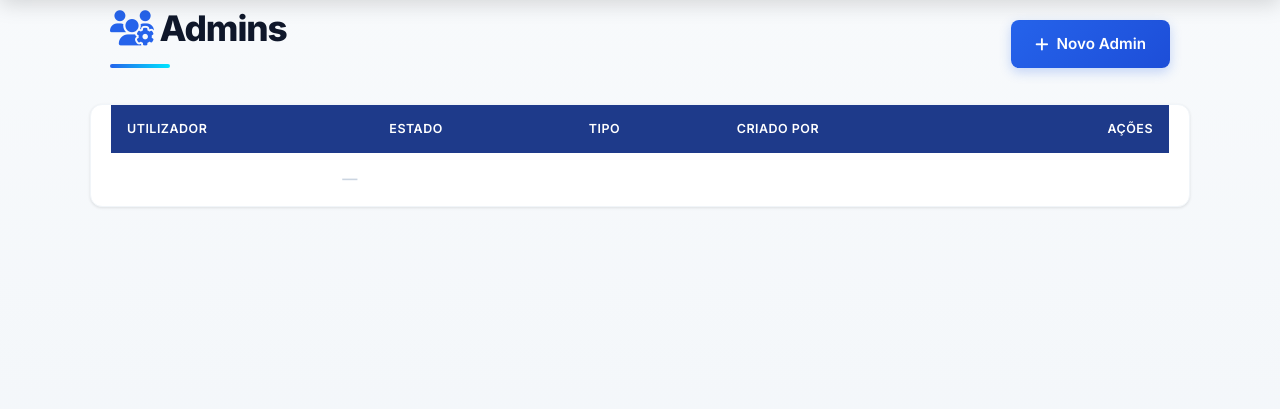
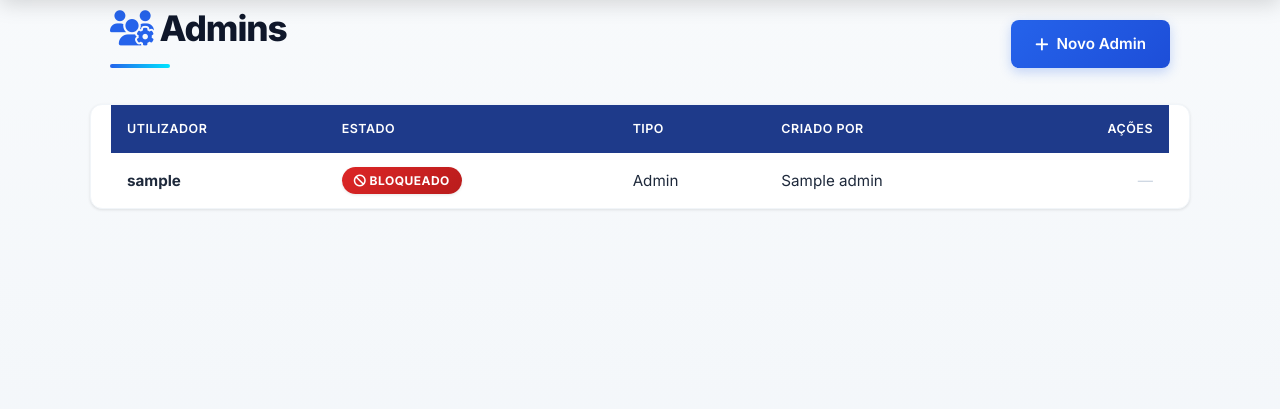
Before and after one commit to melphystec-eng/sistem-alfaiataria, a Flask app: page /admin/admins in a window 1280 px wide. Shown: the part 67-476 px from the top of the page. Run offline with Flask 3, Linux system fonts and the light colour scheme; the visitor is signed in with stand-in values (Sample User, id 1); a database or web service that is not in the repository returns one stand-in record (values such as "Sample title"); data that the repository does not hold is empty; parts of the project's set-up code (start-up, migrations or seed data) failed here and were passed over; some libraries are stand-ins or nearby versions.

Commit message:
Ajuste 07

```diff
--- a/app.py
+++ b/app.py
@@ -527,8 +527,9 @@ def admin_admin_novo():
 
         cur.execute(
             "INSERT INTO admin(username, password_hash, ativo, is_super, criado_por, criado_em) "
-            "VALUES (%s, %s, TRUE, FALSE, %s, %s)",
-            (u, generate_password_hash(p), session["admin_id"], datetime.now()))
+            "VALUES (%s, %s, %s, %s, %s, %s)",
+            (u, generate_password_hash(p), True, False, session["admin_id"], datetime.now())
+        )
         db.commit()
         registar_log("admin_criado", f"novo_admin={u}")
         flash(f"Administrador '{u}' criado.")
@@ -559,13 +560,17 @@ def admin_bloquear(id):
         flash("Só pode bloquear administradores que criou.")
         return redirect(url_for("admin_admins"))
 
-    novo = not alvo["ativo"]  # Inverte o valor booleano
-    cur.execute("UPDATE admin SET ativo=%s WHERE id=%s", (novo, id))
+    # Inverte o estado atual (Se está True, passa a False)
+    novo_estado = not alvo["ativo"]
+
+    cur.execute("UPDATE admin SET ativo=%s WHERE id=%s", (novo_estado, id))
     db.commit()
 
-    acao = "admin_desbloqueio" if novo else "admin_bloqueio"
+    acao = "admin_desbloqueio" if novo_estado else "admin_bloqueio"
     registar_log(acao, f"alvo={alvo['username']}")
-    flash(f"Admin '{alvo['username']}' {'desbloqueado' if novo else 'bloqueado'}.")
+
+    status_msg = "desbloqueado" if novo_estado else "bloqueado"
+    flash(f"Admin '{alvo['username']}' {status_msg} com sucesso.")
     return redirect(url_for("admin_admins"))
 
 
--- a/templates/admin_admins.html
+++ b/templates/admin_admins.html
@@ -12,25 +12,40 @@
 <tbody>
 {% for a in admins %}
 <tr>
-    <td data-label="Ações" style="text-align: right;">
-    {% set posso = (a.id != session.admin_id) and (session.get('is_super') or a.criado_por == session.admin_id) %}
+  <td data-label="Utilizador"><b>{{ a.username }}</b></td>
+  <td data-label="Estado">
+    {% if a.ativo == True %}
+      <span class="estado entregue"><i class="fa-solid fa-check"></i> Ativo</span>
+    {% else %}
+      <span class="estado cancelado"><i class="fa-solid fa-ban"></i> Bloqueado</span>
+    {% endif %}
+  </td>
+  <td data-label="Tipo">{% if a.is_super %}<i class="fa-solid fa-star" style="color: #f59e0b;"></i> Super{% else %}Admin{% endif %}</td>
+  <td data-label="Criado por">{{ a.criado_por_nome or 'Sistema' }}</td>
+  <td data-label="Ações" style="text-align: right;">
+
+    {% set posso = (a.id != session.admin_id) and (not a.is_super) and (session.get('is_super') or a.criado_por == session.admin_id) %}
+
     {% if posso %}
-
     <div style="display: flex; gap: 8px; justify-content: flex-end; align-items: center;">
 
       <!-- Botão de Mudar Senha -->
       <a href="{{ url_for('admin_alterar_senha_outro', id=a.id) }}" class="btn btn-sm" style="background: #f59e0b; box-shadow: none;" title="Alterar Senha">
         <i class="fa-solid fa-key"></i>
       </a>
+
       <!-- Botão de Bloquear/Desbloquear -->
-      <form method="post" action="{{ url_for('admin_bloquear', id=a.id) }}" onsubmit="return confirm('Confirmar?')" style="display:inline; margin: 0;">
-        <button class="{% if a.ativo %}btn-danger{% else %}btn{% endif %} btn-sm">
-          {% if a.ativo %}<i class="fa-solid fa-lock"></i>{% else %}<i class="fa-solid fa-lock-open"></i>{% endif %}
+      <form method="post" action="{{ url_for('admin_bloquear', id=a.id) }}" onsubmit="return confirm('Confirmar alteração de estado?')" style="display:inline; margin: 0;">
+        <button class="{% if a.ativo == True %}btn-danger{% else %}btn{% endif %} btn-sm" title="{% if a.ativo == True %}Bloquear{% else %}Desbloquear{% endif %}">
+          {% if a.ativo == True %}<i class="fa-solid fa-lock"></i>{% else %}<i class="fa-solid fa-lock-open"></i>{% endif %}
         </button>
       </form>
+
     </div>
+    {% else %}
+      <span style="color: var(--cinza-300);">—</span>
+    {% endif %}
 
-    {% else %}<span style="color: var(--cinza-300);">—</span>{% endif %}
   </td>
 </tr>
 {% endfor %}
```
